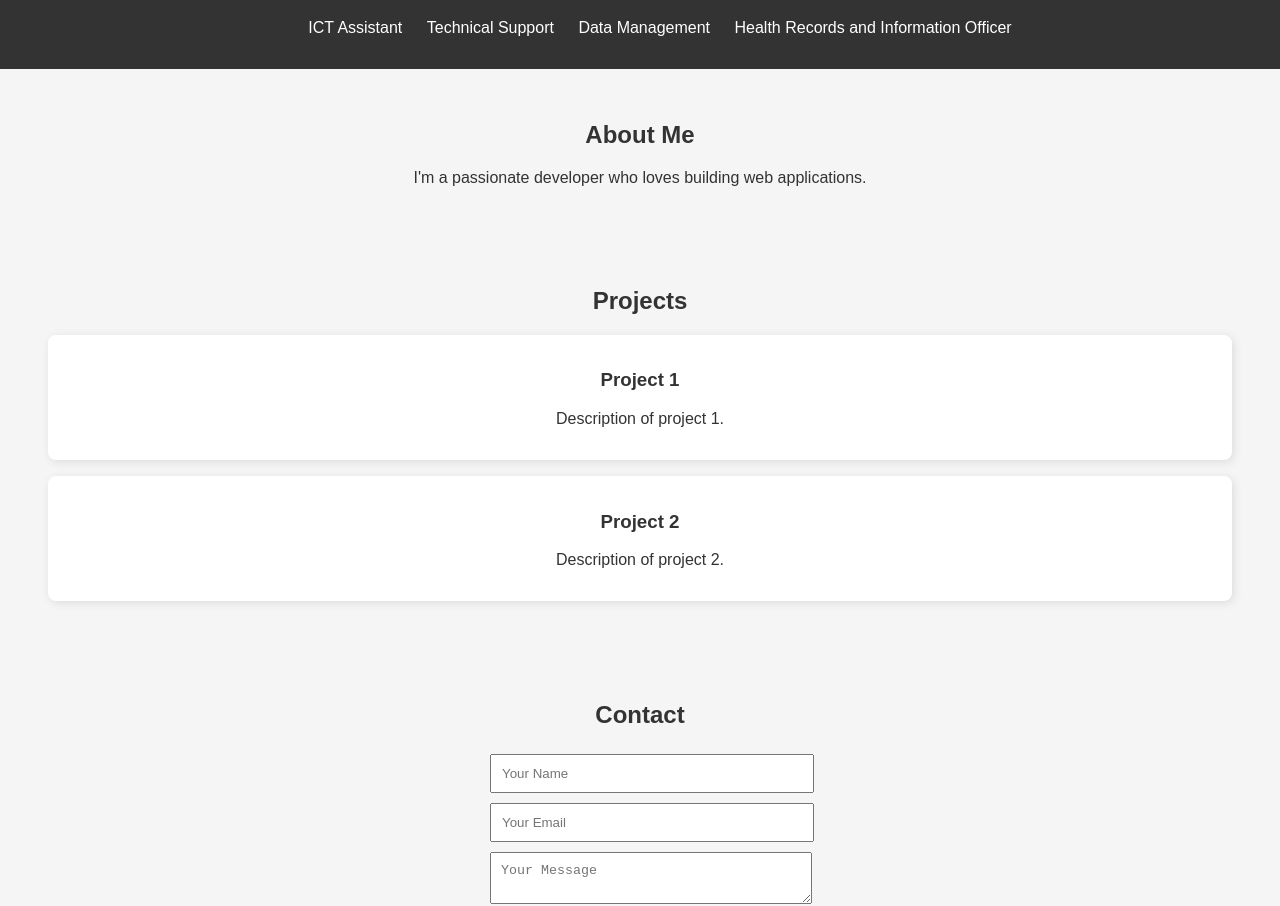
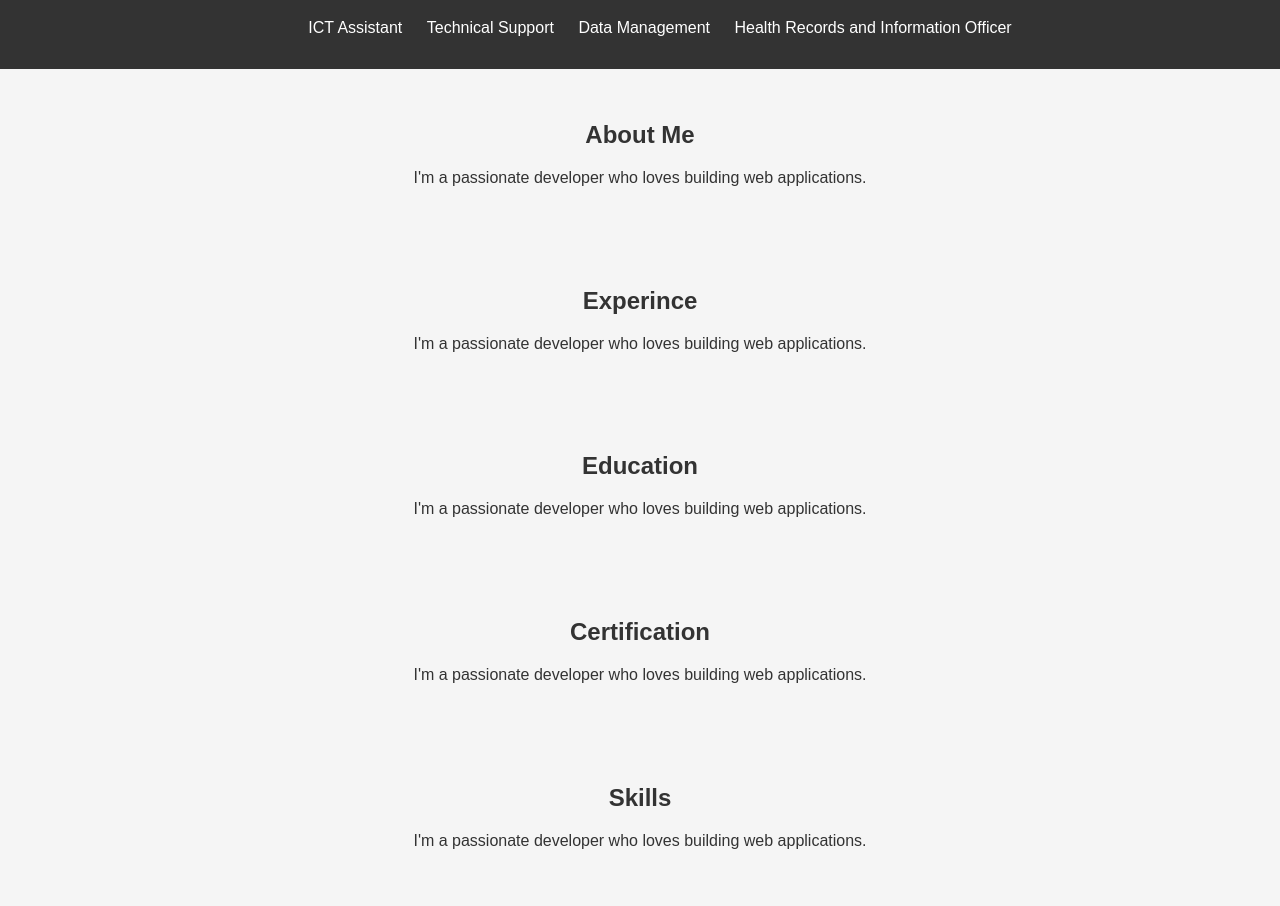
Before and after one commit to CEPHASOMONDI/cephas-portfolio, a plain HTML site: page index.html in a window 1280 px wide. Shown: the part 77-983 px from the top of the page. Drawn offline with Linux system fonts and the light colour scheme; a script that the page names is missing.

Commit message:
initial
change

```diff
--- a/index.html
+++ b/index.html
@@ -21,6 +21,26 @@
 
     <section id="about">
         <h2>About Me</h2>
+        <p>I'm a passionate developer who loves building web applications.</p>
+    </section>
+
+    <section id="Experince">
+        <h2>Experince</h2>
+        <p>I'm a passionate developer who loves building web applications.</p>
+    </section>
+
+    <section id="Education">
+        <h2>Education</h2>
+        <p>I'm a passionate developer who loves building web applications.</p>
+    </section>
+
+    <section id="Certification">
+        <h2>Certification</h2>
+        <p>I'm a passionate developer who loves building web applications.</p>
+    </section>
+
+    <section id="Skills">
+        <h2>Skills</h2>
         <p>I'm a passionate developer who loves building web applications.</p>
     </section>
 
--- /dev/null
+++ b/script.js
@@ -0,0 +1,4 @@
+document.getElementById('contact-form').addEventListener('submit', function(event) {
+    event.preventDefault();
+    alert('Message Sent!');
+});
```
